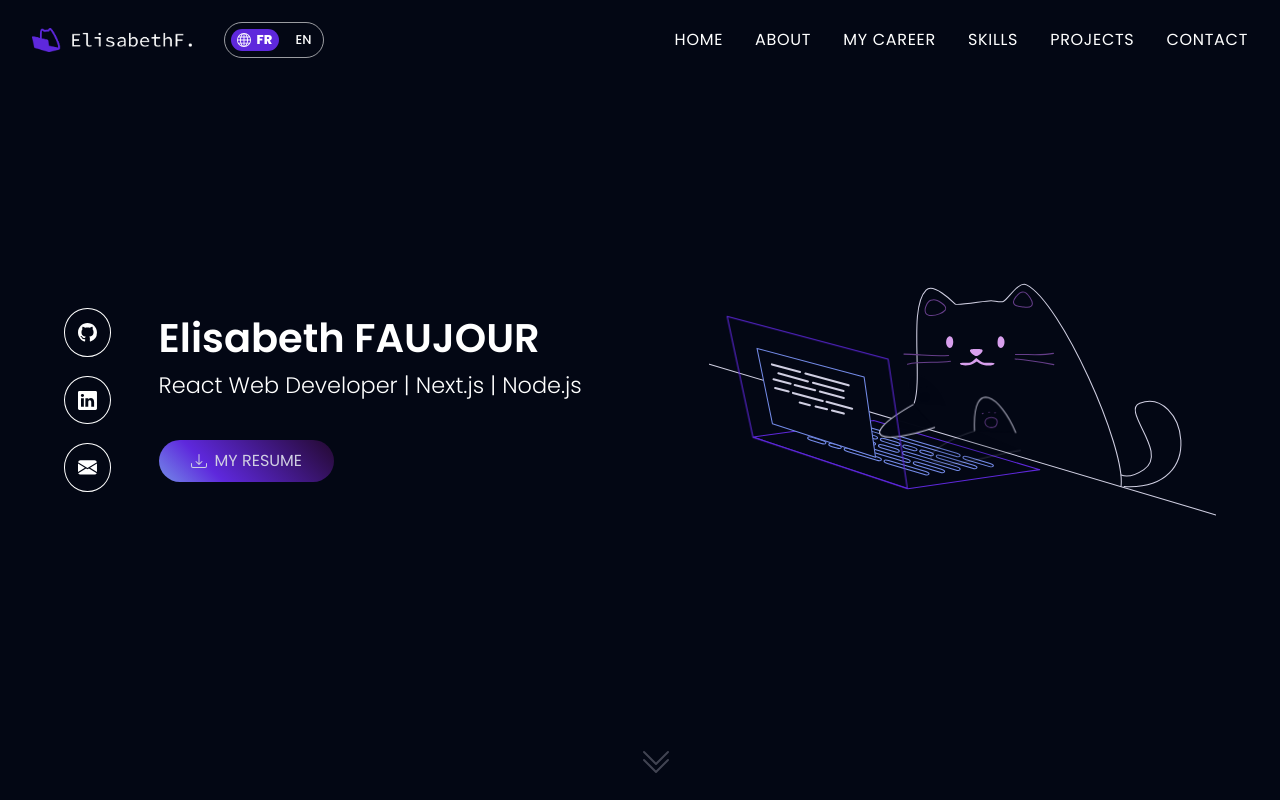
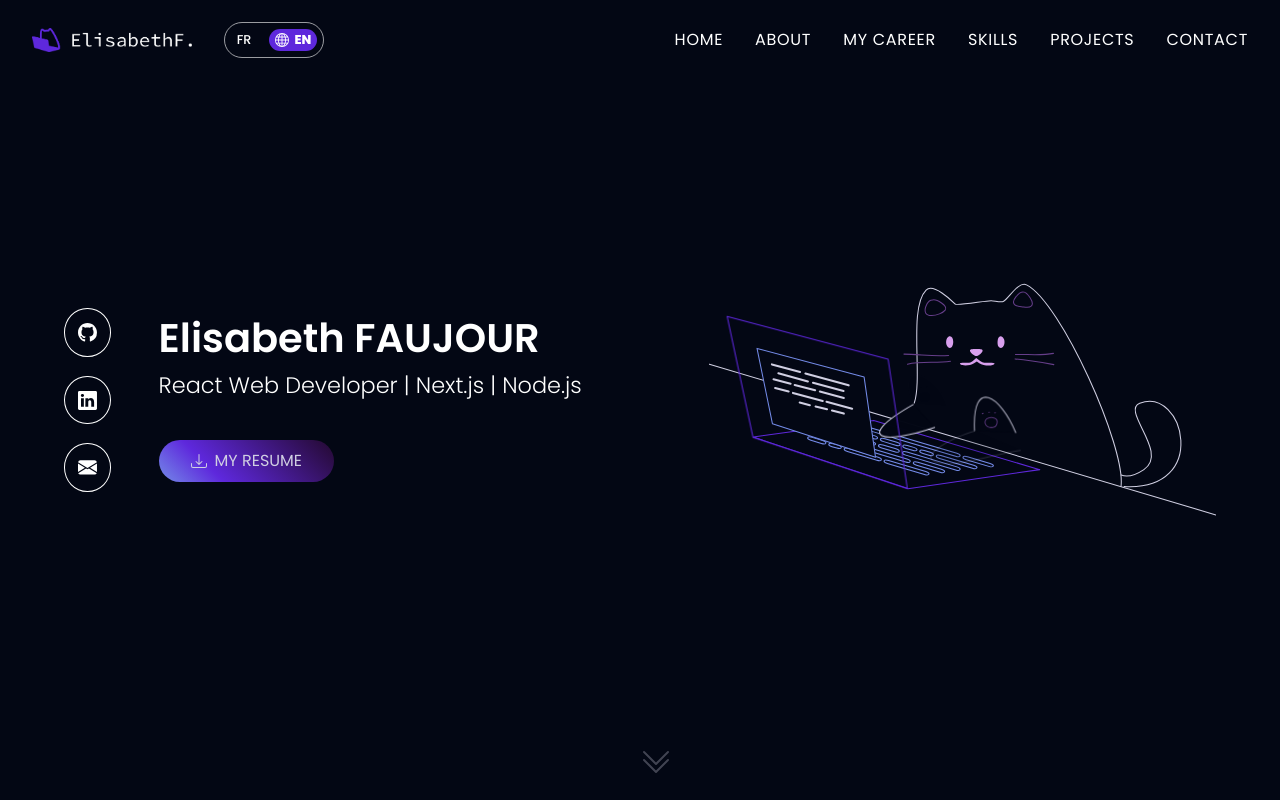
Before and after one commit to ElisabethFAUJOUR/Portfolio-nextJS, a Next.js app: page /en in a window 1280 px wide. Shown: the top 800 px of the page. Built offline with nearby package versions, Linux system fonts and the light colour scheme.

Commit message:
:bug: Fix Switch Language Interface

```diff
--- a/src/components/header/Header.tsx
+++ b/src/components/header/Header.tsx
@@ -25,7 +25,7 @@ async function Header({ locale }: { locale: string }) {
             />
           </div>
         </a>
-        <LanguageSelect arialabel={header.arialabel} />
+        <LanguageSelect arialabel={header.arialabel} locale={locale} />
       </div>
       <NavBar
         burgerAriaLabel={header.burgerMenuAriaLabel}
--- a/src/components/header/LanguageSelect/LanguageSelect.tsx
+++ b/src/components/header/LanguageSelect/LanguageSelect.tsx
@@ -6,8 +6,15 @@ import { locales } from '@/utils/i18nConfig';
 import styles from './LanguageSelect.module.scss';
 import { Globe } from 'react-bootstrap-icons';
 
-function LanguageSelect({ arialabel }: { arialabel: string }) {
-  const [selectedLanguage, setSelectedLanguage] = useState<string>('fr');
+function LanguageSelect({
+  arialabel,
+  locale,
+}: {
+  arialabel: string;
+  locale: string;
+}) {
+  const [selectedLanguage, setSelectedLanguage] = useState<string>(locale);
+  console.log(selectedLanguage);
 
   const handleLanguageChange = (language: string) => {
     setSelectedLanguage(language);
```
